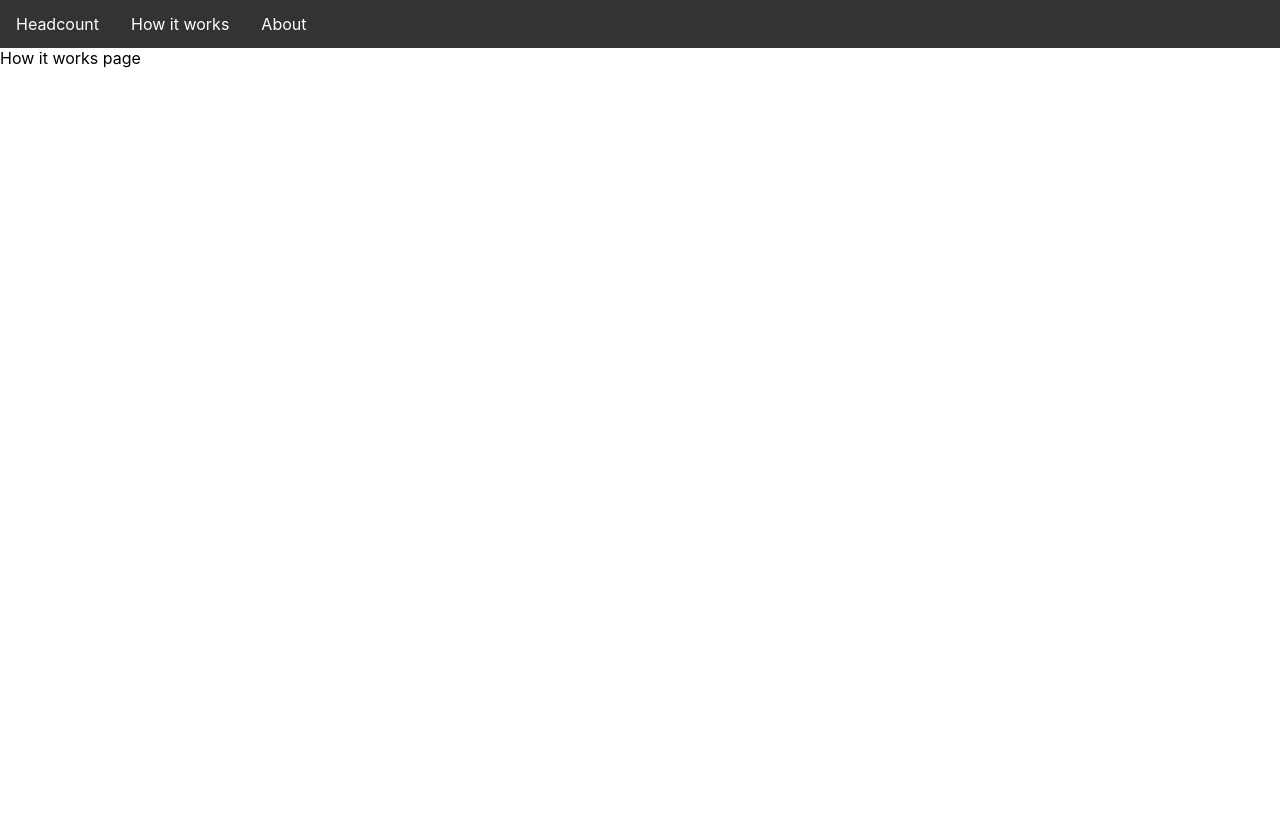
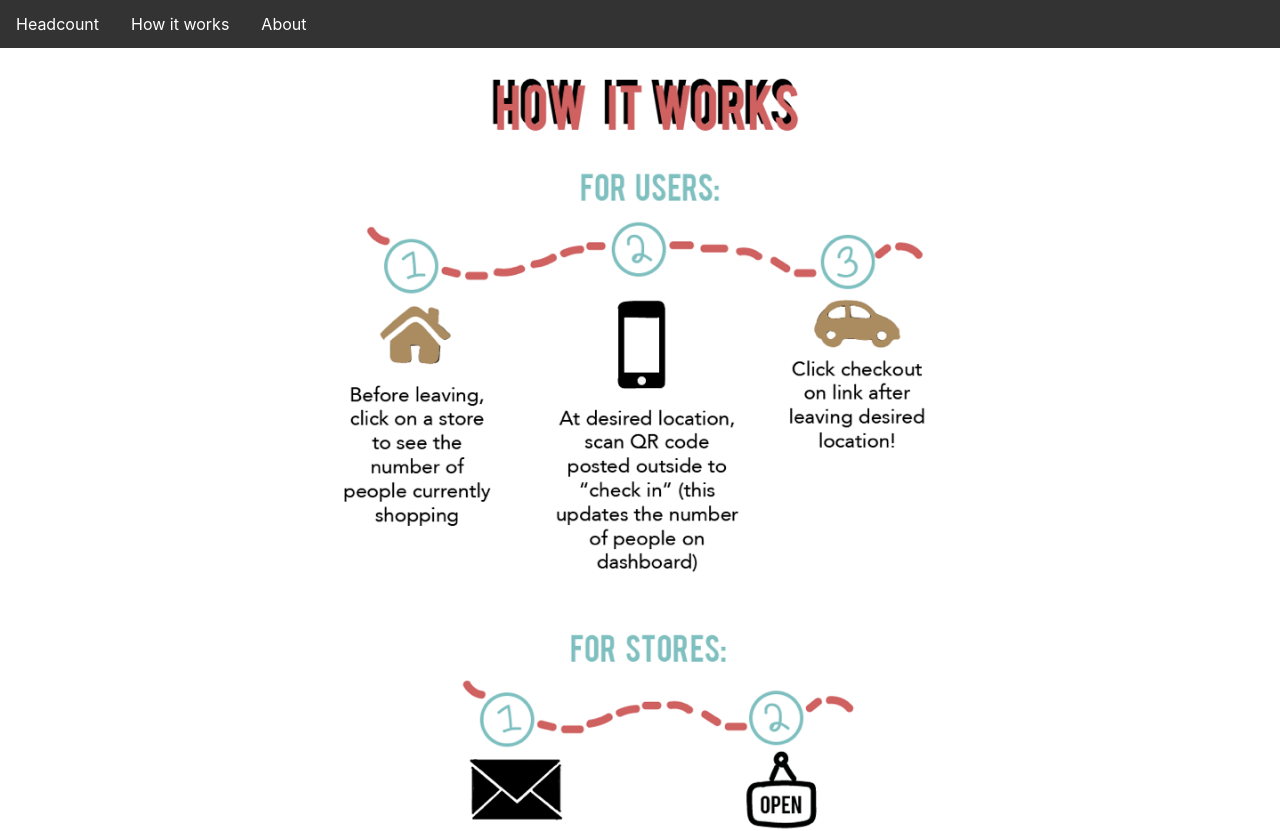
Before and after one commit to yoavshmariahu/headcountonreact, a React (Create React App) app: page /how-it-works in a window 1280 px wide. Shown: the top 831 px of the page. Before the commit the page ends 800 px from the top, so only its background shows below. Built offline with nearby package versions, Linux system fonts and the light colour scheme; what google-maps-react would draw is missing.

Commit message:
how it works graphic

```diff
--- a/src/App.js
+++ b/src/App.js
@@ -1,6 +1,6 @@
 import React from 'react';
 import Home from './Components/Home'
-import AboutPage from './Components/AboutPage'
+import Contact from './Components/Contact'
 import HowItWorksPage from './Components/HowItWorksPage'
 import './App.css';
 import {
@@ -19,8 +19,8 @@ function App() {
           <Route path="/how-it-works">
             <HowItWorksPage />
           </Route>
-          <Route path="/about">
-            <AboutPage />
+          <Route path="/contact">
+            <Contact />
           </Route>
           <Route path="/">
             <Home />
--- a/src/Components/AboutPage.js
+++ b/src/Components/Contact.js
@@ -1,6 +1,6 @@
 import React, { Component } from 'react';
 
-class AboutPage extends Component {
+class Contact extends Component {
   render() {
     return (
       <div>
@@ -10,4 +10,4 @@ class AboutPage extends Component {
   }
 }
 
-export default AboutPage;
+export default Contact;
--- a/src/Components/HowItWorksPage.js
+++ b/src/Components/HowItWorksPage.js
@@ -1,10 +1,11 @@
 import React, { Component } from 'react';
+import '../How.css';
 
 class HowItWorksPage extends Component {
   render() {
     return (
       <div>
-        How it works page
+        <img src="/img/howitworks.png" class="center" alt="How it Works!"/>
       </div>
     );
   }
--- /dev/null
+++ b/src/How.css
@@ -0,0 +1,6 @@
+.center {
+  display: block;
+  margin-left: auto;
+  margin-right: auto;
+  width: 50%;
+}
```
Also changed, not shown: public/img/howitworks.png (added).
